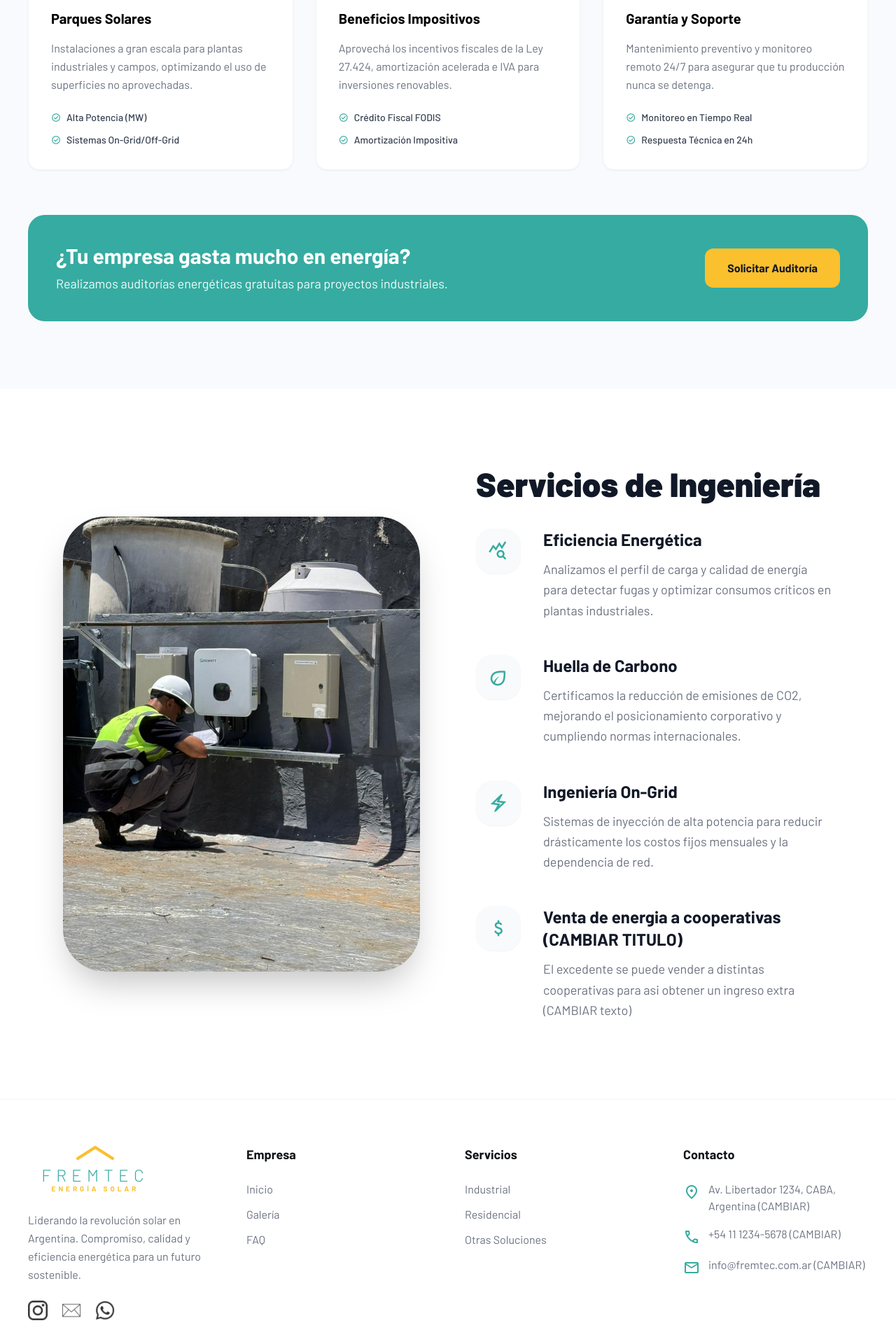
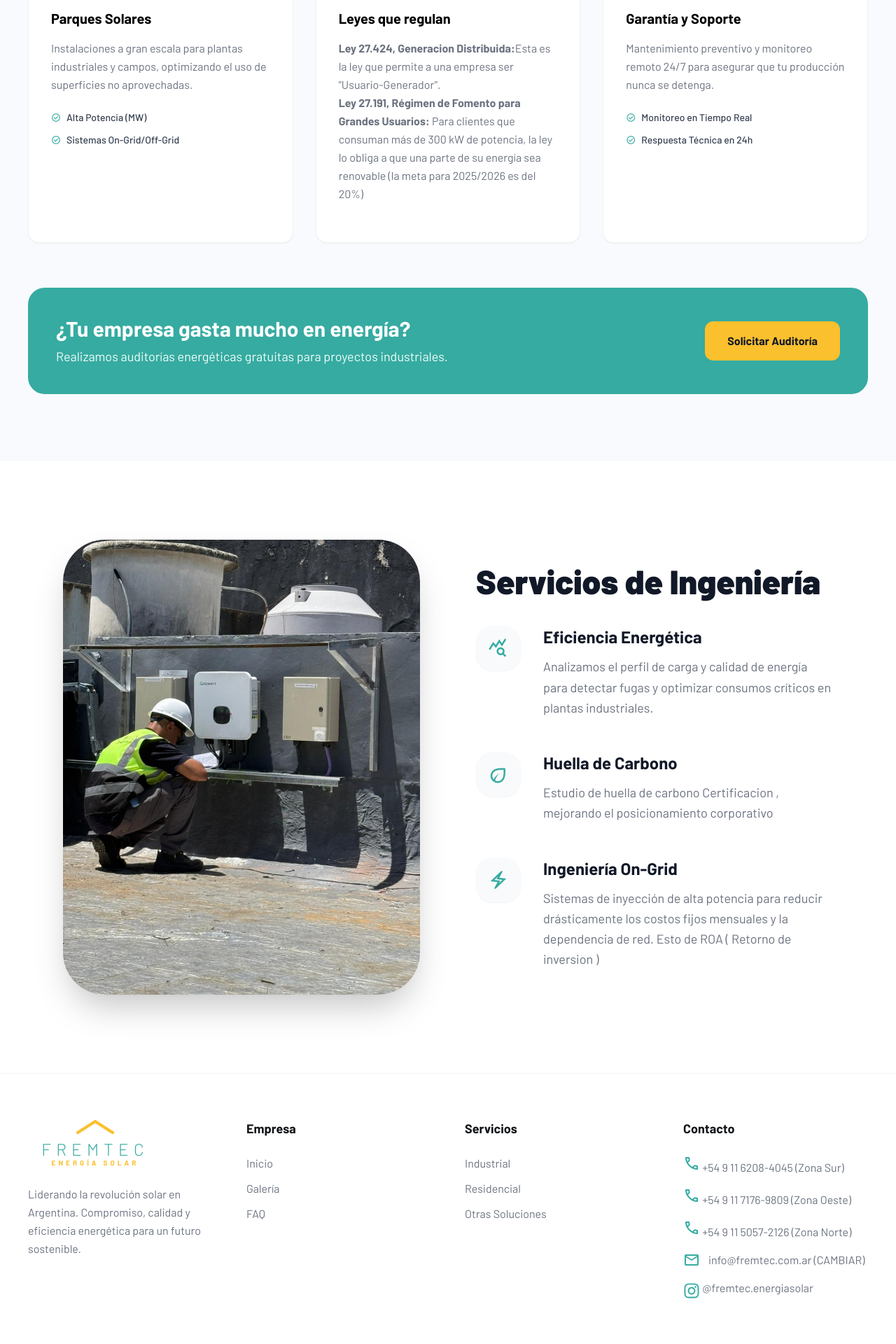
Before and after one commit to JCM200309/fremtec, a React (Vite) app: page /industrial in a window 1280 px wide. Shown: the part 1300-3220 px from the top of the page at 70% size. Built offline with nearby package versions, Linux system fonts and the light colour scheme; the HTML template or start-up script is replaced by a standard one.

Commit message:
Cambios en footer contacto

```diff
--- a/components/ChatBot.tsx
+++ /dev/null
@@ -1,116 +0,0 @@
-
-import React, { useState, useRef, useEffect } from 'react';
-import { getSolarAdvice } from '../services/gemini';
-
-interface Message {
-  role: 'user' | 'bot';
-  text: string;
-}
-
-const ChatBot: React.FC = () => {
-  const [isOpen, setIsOpen] = useState(false);
-  const [messages, setMessages] = useState<Message[]>([
-    { role: 'bot', text: '¡Hola! Soy el asistente virtual de Fremtec. ¿En qué puedo ayudarte hoy con tu transición a energía solar?' }
-  ]);
-  const [inputValue, setInputValue] = useState('');
-  const [isLoading, setIsLoading] = useState(false);
-  const messagesEndRef = useRef<HTMLDivElement>(null);
-
-  const scrollToBottom = () => {
-    messagesEndRef.current?.scrollIntoView({ behavior: "smooth" });
-  };
-
-  useEffect(() => {
-    scrollToBottom();
-  }, [messages]);
-
-  const handleSendMessage = async () => {
-    if (!inputValue.trim()) return;
-
-    const userMsg: Message = { role: 'user', text: inputValue };
-    setMessages(prev => [...prev, userMsg]);
-    setInputValue('');
-    setIsLoading(true);
-
-    const botResponse = await getSolarAdvice(inputValue);
-    const botMsg: Message = { role: 'bot', text: botResponse || 'Gracias por contactarnos. Un asesor se comunicará pronto.' };
-
-    setMessages(prev => [...prev, botMsg]);
-    setIsLoading(false);
-  };
-
-  return (
-    <div className="fixed bottom-6 right-6 z-[100] flex flex-col items-end">
-      {/* Chat Window */}
-      {isOpen && (
-        <div className="mb-4 w-[350px] sm:w-[400px] h-[500px] bg-white rounded-2xl shadow-2xl border border-gray-100 flex flex-col overflow-hidden animate-in slide-in-from-bottom-5 duration-300">
-          <div className="bg-primary p-4 text-white flex justify-between items-center">
-            <div className="flex items-center gap-2">
-              <span className="material-symbols-outlined">smart_toy</span>
-              <span className="font-bold">Asistente Fremtec AI</span>
-            </div>
-            <button onClick={() => setIsOpen(false)} className="hover:bg-white/20 rounded-full p-1">
-              <span className="material-symbols-outlined">close</span>
-            </button>
-          </div>
-
-          <div className="flex-1 overflow-y-auto p-4 space-y-4 bg-gray-50">
-            {messages.map((msg, idx) => (
-              <div key={idx} className={`flex ${msg.role === 'user' ? 'justify-end' : 'justify-start'}`}>
-                <div className={`max-w-[80%] p-3 rounded-2xl text-sm ${
-                  msg.role === 'user'
-                    ? 'bg-primary text-white rounded-tr-none'
-                    : 'bg-white text-[#111418] shadow-sm rounded-tl-none border border-gray-100'
-                }`}>
-                  {msg.text}
-                </div>
-              </div>
-            ))}
-            {isLoading && (
-              <div className="flex justify-start">
-                <div className="bg-white p-3 rounded-2xl shadow-sm border border-gray-100">
-                  <div className="flex gap-1">
-                    <div className="w-1.5 h-1.5 bg-gray-300 rounded-full animate-bounce"></div>
-                    <div className="w-1.5 h-1.5 bg-gray-300 rounded-full animate-bounce delay-100"></div>
-                    <div className="w-1.5 h-1.5 bg-gray-300 rounded-full animate-bounce delay-200"></div>
-                  </div>
-                </div>
-              </div>
-            )}
-            <div ref={messagesEndRef} />
-          </div>
-
-          <div className="p-4 bg-white border-t border-gray-100 flex gap-2">
-            <input
-              type="text"
-              value={inputValue}
-              onChange={(e) => setInputValue(e.target.value)}
-              onKeyPress={(e) => e.key === 'Enter' && handleSendMessage()}
-              placeholder="Escribe tu consulta..."
-              className="flex-1 border border-gray-200 rounded-lg px-3 py-2 text-sm focus:outline-none focus:ring-2 focus:ring-primary/20"
-            />
-            <button
-              onClick={handleSendMessage}
-              disabled={isLoading}
-              className="bg-primary text-white p-2 rounded-lg hover:bg-blue-600 disabled:opacity-50 transition-colors"
-            >
-              <span className="material-symbols-outlined">send</span>
-            </button>
-          </div>
-        </div>
-      )}
-
-      {/* Toggle Button */}
-      <button
-        onClick={() => setIsOpen(!isOpen)}
-        className="w-16 h-16 bg-primary text-white rounded-full shadow-2xl flex items-center justify-center hover:scale-110 active:scale-95 transition-all duration-300"
-      >
-        <span className="material-symbols-outlined text-3xl">
-          {isOpen ? 'keyboard_arrow_down' : 'chat'}
-        </span>
-      </button>
-    </div>
-  );
-};
-
-export default ChatBot;
--- a/components/Footer.tsx
+++ b/components/Footer.tsx
@@ -1,6 +1,7 @@
 
 import React from 'react';
 import Logo from './Logo';
+import { FaInstagram  } from "react-icons/fa";
 
 const Footer: React.FC = () => {
   return (
@@ -21,6 +22,7 @@ const Footer: React.FC = () => {
             <p className="text-gray-500 text-base leading-relaxed">
               Liderando la revolución solar en Argentina. Compromiso, calidad y eficiencia energética para un futuro sostenible.
             </p>
+            {/* Social Media Icons
             <div className="flex gap-5">
               <a href="https://www.instagram.com/fremtec.energiasolar/?hl=es-la" target="_blank" rel="noopener noreferrer" className="hover:scale-110 transition-transform">
                 <img src="/fotos/logotipo-de-instagram.png" alt="Instagram" className="size-7 opacity-80 hover:opacity-100"/>
@@ -32,7 +34,9 @@ const Footer: React.FC = () => {
                 <img src="/fotos/whatsapp.png" alt="WhatsApp" className="size-7 opacity-80 hover:opacity-100"/>
               </a>
             </div>
+            */}
           </div>
+
 
           {/* Links Column */}
           <div className="flex flex-col gap-6">
@@ -59,23 +63,42 @@ const Footer: React.FC = () => {
             <h4 className="text-[#111418] font-bold text-lg">Contacto</h4>
             <div className="flex flex-col gap-4 text-base text-gray-500">
               <div className="flex items-start gap-3">
-                <span className="material-symbols-outlined text-primary mt-1">location_on</span>
-                <span>Av. Libertador 1234, CABA, Argentina (CAMBIAR)</span>
+                <a href="https://wa.me/541162084045" target="_blank" rel="noopener noreferrer" className="transition-transform">
+                  <span className="material-symbols-outlined text-primary">call</span>
+                  <span> +54 9 11 6208-4045 (Zona Sur)</span>
+                </a>
+
               </div>
               <div className="flex items-start gap-3">
-                <span className="material-symbols-outlined text-primary mt-1">call</span>
-                <span>+54 11 1234-5678 (CAMBIAR)</span>
+                <a href="https://wa.me/541171769809" target="_blank" rel="noopener noreferrer" className="transition-transform">
+                  <span className="material-symbols-outlined text-primary">call</span>
+                  <span> +54 9 11 7176-9809 (Zona Oeste)</span>
+                </a>
               </div>
               <div className="flex items-start gap-3">
-                <span className="material-symbols-outlined text-primary mt-1">email</span>
+                <a href="https://wa.me/541150572126" target="_blank" rel="noopener noreferrer" className="transition-transform">
+                  <span className="material-symbols-outlined text-primary">call</span>
+                  <span> +54 9 11 5057-2126 (Zona Norte)</span>
+                </a>
+              </div>
+
+              <div className="flex items-start gap-3">
+                <span className="material-symbols-outlined text-primary">email</span>
                 <span>info@fremtec.com.ar (CAMBIAR)</span>
+              </div>
+              <div className="flex items-start gap-3">
+                <a href="https://www.instagram.com/fremtec.energiasolar/?hl=es-la" target="_blank" rel="noopener noreferrer" className="transition-transform">
+                  <FaInstagram className=" material-symbols-outlined text-primary mt-1"/>
+                  <span> @fremtec.energiasolar</span>
+                </a>
+
               </div>
             </div>
           </div>
         </div>
 
         <div className="mt-16 pt-8 border-t border-gray-100 flex flex-col md:flex-row justify-between items-center gap-6">
-          <p className="text-gray-400 text-sm">© 2023 Fremtec. Todos los derechos reservados.</p>
+          <p className="text-gray-400 text-sm">© 2026 Fremtec. Todos los derechos reservados.</p>
         </div>
       </div>
     </footer>
--- a/components/IndustrialSolutions.tsx
+++ b/components/IndustrialSolutions.tsx
@@ -12,7 +12,7 @@ const IndustrialSolutions: React.FC = () => {
             <span className="material-symbols-outlined text-sm">factory</span> Energía Corporativa
           </div>
           <h2 className="text-4xl md:text-5xl font-black text-[#111418] mb-6 max-w-[800px]">
-            Eficiencia Energética para la Industria Argentina.
+            Eficiencia Energética para la Industria.
           </h2>
           <p className="text-gray-600 text-lg max-w-[700px]">
             Diseñamos e instalamos parques industriales que reducen los costos operativos y mejoran la competitividad de tu empresa como también parques solares para venta de energia.
@@ -38,14 +38,15 @@ const IndustrialSolutions: React.FC = () => {
             <div className="w-16 h-16 bg-blue-50 text-primary rounded-2xl flex items-center justify-center mb-6 group-hover:bg-primary group-hover:text-white transition-all">
               <span className="material-symbols-outlined text-3xl">payments</span>
             </div>
-            <h3 className="text-xl font-bold mb-4">Beneficios Impositivos</h3>
+            <h3 className="text-xl font-bold mb-4">Leyes que regulan</h3>
             <p className="text-gray-500 leading-relaxed mb-6">
-              Aprovechá los incentivos fiscales de la Ley 27.424, amortización acelerada e IVA para inversiones renovables.
+              <strong>Ley 27.424, Generacion Distribuida:</strong>
+              Esta es la ley que permite a una empresa ser "Usuario-Generador".
+              <br></br>
+              <strong>Ley 27.191, Régimen de Fomento para Grandes Usuarios: </strong>
+               Para clientes que consuman más de 300 kW de potencia, la ley lo obliga a que una parte de su energía sea renovable (la meta para 2025/2026 es del 20%)
             </p>
-            <ul className="space-y-3 text-sm font-medium text-gray-700">
-              <li className="flex items-center gap-2"><span className="material-symbols-outlined text-primary text-sm">check_circle</span> Crédito Fiscal FODIS</li>
-              <li className="flex items-center gap-2"><span className="material-symbols-outlined text-primary text-sm">check_circle</span> Amortización Impositiva</li>
-            </ul>
+
           </div>
 
           <div className="bg-white p-8 rounded-2xl shadow-sm border border-gray-100 hover:shadow-xl transition-all group">
--- a/components/WhatsAppButton.tsx
+++ b/components/WhatsAppButton.tsx
@@ -2,8 +2,8 @@
 import React from 'react';
 
 const WhatsAppButton: React.FC = () => {
-  const phoneNumber = "541112345678"; // Ajustar al número real si es necesario
-  const message = encodeURIComponent("Hola, quiero más información sobre paneles solares");
+  const phoneNumber = "541162084045";
+  const message = encodeURIComponent("Hola, obtuve tu numero de la pagina web de Fremtec. Te queria solicitar más información sobre paneles solares");
   const whatsappUrl = `https://wa.me/${phoneNumber}?text=${message}`;
 
   return (
--- a/package.json
+++ b/package.json
@@ -15,6 +15,7 @@
     "react": "^19.2.3",
     "react-dom": "^19.2.3",
     "react-google-recaptcha": "^3.1.0",
+    "react-icons": "^5.5.0",
     "react-router-dom": "^6.30.3",
     "react-router-hash-link": "^2.4.3",
     "resend": "^6.6.0"
--- a/pages/DomesticPage.tsx
+++ b/pages/DomesticPage.tsx
@@ -11,12 +11,12 @@ const DomesticPage: React.FC = () => {
     <div className="flex flex-col">
       {/* Sector Hero Hogar - Imagen: Domestica_hero.jpg */}
       <section className="hero-correct-size flex items-center justify-center overflow-hidden">
-        <div className="absolute inset-0 bg-background-dark/30 z-10"></div>
+        <div className="absolute inset-0 bg-background-dark/30 z-10 "></div>
         <img
           //src="/fotos/paginaWeb/Residencial/residencial4.jpeg"
           src="/fotos/paginaWeb/Residencial/heroResidencial.jpeg"
           alt="Domestica_hero"
-          className="absolute inset-0 w-full h-full object-cover"
+          className="absolute inset-0 w-full h-full object-cover opacity-90"
         />
         <div className="relative z-20 text-center px-6 max-w-[900px]">
           <span className="inline-block px-4 py-1.5 rounded-full bg-secondary text-background-dark text-xs font-black uppercase tracking-widest mb-6 shadow-xl">Hogar Sustentable</span>
--- a/pages/IndustrialPage.tsx
+++ b/pages/IndustrialPage.tsx
@@ -61,18 +61,13 @@ const IndustrialPage: React.FC = () => {
                   },
                   {
                     title: "Huella de Carbono",
-                    desc: "Certificamos la reducción de emisiones de CO2, mejorando el posicionamiento corporativo y cumpliendo normas internacionales.",
+                    desc: "Estudio de huella de carbono Certificacion , mejorando el posicionamiento corporativo",
                     icon: "eco"
                   },
                   {
                     title: "Ingeniería On-Grid",
-                    desc: "Sistemas de inyección de alta potencia para reducir drásticamente los costos fijos mensuales y la dependencia de red.",
+                    desc: "Sistemas de inyección de alta potencia para reducir drásticamente los costos fijos mensuales y la dependencia de red. Esto de ROA ( Retorno de inversion )",
                     icon: "electric_bolt"
-                  },
-                  {
-                    title: "Venta de energia a cooperativas (CAMBIAR TITULO)",
-                    desc: "El excedente se puede vender a distintas cooperativas para asi obtener un ingreso extra (CAMBIAR texto)",
-                    icon: "Attach_Money"
                   }
                 ].map((service, i) => (
                   <div key={i} className="flex gap-8 group">
--- a/pages/PresupuestoPage.tsx
+++ b/pages/PresupuestoPage.tsx
@@ -304,14 +304,29 @@ const PresupuestoPage: React.FC = () => {
                   <span className="material-symbols-outlined text-sm">mail</span>
                   <span>presupuestos@fremtec.com.ar (CAMBIAR)</span>
                 </div>
-                <div className="flex items-center gap-3">
-                  <span className="material-symbols-outlined text-sm">call</span>
-                  <p>+54 9 11 5057-2126 (Zona Norte) </p>
+                <div className="flex-col items-center gap-3">
+                  <div className='mb-2'>
+                    <a href="https://wa.me/541150572126" target="_blank" rel="noopener noreferrer" className="hover:scale-110 transition-transform">
+                      <span className="material-symbols-outlined text-sm">call</span>
+                      <span>+54 9 11 5057-2126 (Zona Norte)</span>
+                    </a>
 
-                  <span className="material-symbols-outlined text-sm">call</span>
-                  <span>+54 9 11 6208-4045 (Zona Sur) </span>
-                  <span className="material-symbols-outlined text-sm">call</span>
-                  <span>+54 9 11 7176-9809 (Zona Oeste) </span>
+                  </div>
+                  <div className='mb-2'>
+                    <a href="https://wa.me/541162084045" target="_blank" rel="noopener noreferrer" className="hover:scale-110 transition-transform">
+                      <span className="material-symbols-outlined text-sm">call</span>
+                      <span>+54 9 11 6208-4045 (Zona Sur) </span>
+                    </a>
+
+                  </div>
+                  <div className='mb-2'>
+                    <a href="https://wa.me/541171769809" target="_blank" rel="noopener noreferrer" className="hover:scale-110 transition-transform">
+                      <span className="material-symbols-outlined text-sm">call</span>
+                      <span>+54 9 11 7176-9809 (Zona Oeste) </span>
+                    </a>
+
+
+                  </div>
                 </div>
               </div>
             </div>
```
Also changed, not shown: todo.txt, 1 other file (tests, documents, lock files or other folders).
